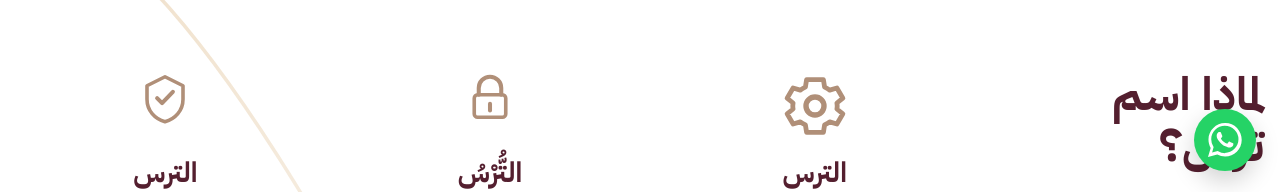
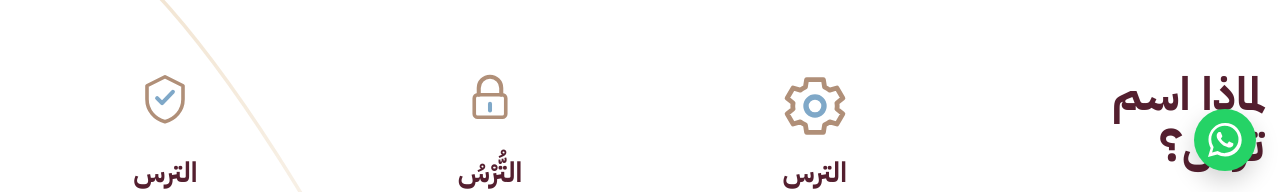
Before and after one commit to yalsuraibi/trs-web, a React (Vite) app: page / in a window 1280 px wide. Shown: the part 605-797 px from the top of the page. Built offline with nearby package versions, Linux system fonts and the light colour scheme.

Commit message:
desktop version completed

```diff
--- a/src/App.tsx
+++ b/src/App.tsx
@@ -289,7 +289,7 @@ function App() {
   <defs>
     <linearGradient id="curveGradient2" x1="0%" y1="0%" x2="100%" y2="100%">
       <stop offset="0%" stopColor="#d9b27c" stopOpacity="0.9" />
-      <stop offset="100%" stopColor="#d9b27c" stopOpacity="0.2" />
+      <stop offset="100%" stopColor="#d9b27c" stopOpacity="0" />
     </linearGradient>
   </defs>
 </svg>
@@ -320,7 +320,7 @@ function App() {
     cx="12"
     cy="12"
     r="3"
-    stroke="currentColor"
+    stroke="#7FA8C8"
     strokeWidth="1.8"
   />
   <path
@@ -341,7 +341,7 @@ function App() {
           <svg width="54" height="54" viewBox="0 0 24 24" fill="none" aria-hidden="true">
             <path d="M7 11V8a5 5 0 0 1 10 0v3" stroke="currentColor" strokeWidth="1.8" strokeLinecap="round"/>
             <path d="M6.5 11h11A1.5 1.5 0 0 1 19 12.5v7A1.5 1.5 0 0 1 17.5 21h-11A1.5 1.5 0 0 1 5 19.5v-7A1.5 1.5 0 0 1 6.5 11Z" stroke="currentColor" strokeWidth="1.6"/>
-            <path d="M12 15v3" stroke="currentColor" strokeWidth="1.8" strokeLinecap="round"/>
+            <path d="M12 15v3" stroke="#7FA8C8" strokeWidth="1.8" strokeLinecap="round"/>
           </svg>
         </div>
         <h4>التُّرْسُ</h4>
@@ -353,7 +353,13 @@ function App() {
           {/* Shield icon */}
           <svg width="54" height="54" viewBox="0 0 24 24" fill="none" aria-hidden="true">
             <path d="M12 3l8 4v6c0 5-3.4 8.7-8 10-4.6-1.3-8-5-8-10V7l8-4Z" stroke="currentColor" strokeWidth="1.6" strokeLinejoin="round"/>
-            <path d="M8.5 12.5l2.2 2.2 4.8-5" stroke="currentColor" strokeWidth="1.8" strokeLinecap="round" strokeLinejoin="round"/>
+            <path
+  d="M8.5 12.5l2.2 2.2 4.8-5"
+  stroke="#7FA8C8"
+  strokeWidth="1.8"
+  strokeLinecap="round"
+  strokeLinejoin="round"
+/>
           </svg>
         </div>
         <h4>الترس</h4>
@@ -431,6 +437,8 @@ function App() {
 </div>
 
 <div className="founderSection">
+<div className="founderQuote founderQuoteOpen">❝</div>
+<div className="founderQuote founderQuoteClose">❞</div>
   <div className="founderContent">
     <h2>كلمة المؤسس</h2>
 
@@ -489,7 +497,7 @@ function App() {
 
 <section id="clients" className="section">
         <div className="containerWide">
-          <h2 className="sectionTitle">عملاؤنا</h2>
+          <h2 className="sectionTitle">شركاؤنا</h2>
           <p className="sectionText">نماذج من الجهات التي تشرفنا بخدمتها.</p>
 
           <div className="clientsWrap">
@@ -516,7 +524,7 @@ function App() {
         <section id="contact" className="section sectionAlt reveal" data-reveal style={{ background: "#faf7f8" }}>
           <div className="containerWide">
             <h2 className="sectionTitle">تواصل معنا</h2>
-            <p className="sectionText">بيانات التواصل نص تجريبي. </p>
+            <p className="sectionText"> </p>
 
             <div className="grid">
               <div className="card">
@@ -559,25 +567,12 @@ function App() {
               </div>
 
 
-
-            </div>
-            <div style={{ marginTop: 12, borderRadius: 14, overflow: "hidden", border: "1px solid var(--border)" }}>
-              <iframe
-    title="موقع المكتب"
-    src="https://www.google.com/maps/embed?pb=!1m18!1m12!1m3!1d14493.578764868067!2d46.642787273927986!3d24.747653054351755!2m3!1f0!2f0!3f0!3m2!1i1024!2i768!4f13.1!3m3!1m2!1s0x3e2ee2bdce7f6e45%3A0x2c54683f7a107fc4!2z2YXYtdix2YEg2KfZhNix2KfYrNit2YogfCBhbHJhamhpIGJhbms!5e0!3m2!1sen!2sus!4v1771812994277!5m2!1sen!2sus"
-    width="100%"
-    height="320"
-    style={{ border: 0, display: "block" }}
-    loading="lazy"
-    referrerPolicy="no-referrer-when-downgrade"
-  />
-
 </div>
           </div>
         </section>
 
         <footer className="footer">
-          <div className="container">© {new Date().getFullYear()} TRS</div>
+          <div className="container">© {new Date().getFullYear()} TRS | السجل التجاري: 7038090853</div>
         </footer>
       </main>
       <a
--- a/src/index.css
+++ b/src/index.css
@@ -711,3 +711,31 @@ section[id] {
   width: 100%;
   text-align: right;
 }
+
+.founderQuote {
+  position: absolute;
+  font-size: 90px;
+  line-height: 1;
+  color: white;
+
+  /* beige outline */
+
+
+  z-index: 10;
+  pointer-events: none;
+}
+
+.founderQuoteOpen {
+  top: 100px;
+  left: 120px;
+}
+
+.founderQuoteClose {
+  bottom: -20px;
+  right: 20px;
+}
+
+.founderSection {
+  width: calc(100% - 400px);
+  margin: 0 auto;
+}
```
